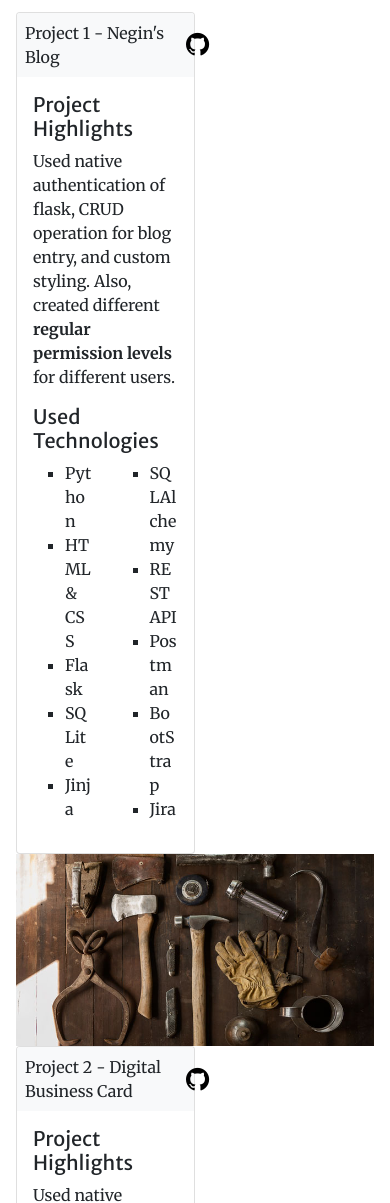
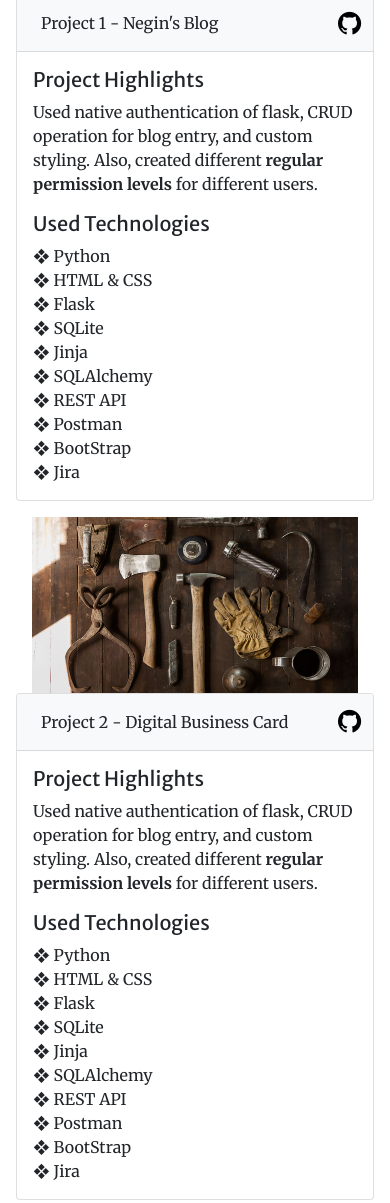
Before and after one commit to neginmaka/Negin-Portfolio, a plain HTML site: page index.html in a window 390 px wide. Shown: the part 3038-4241 px from the top of the page. Drawn offline with nearby package versions, Linux system fonts and the light colour scheme; some packages are replaced by stand-ins of ours; a script that the page names is missing.

Commit message:
Updated portfolio section to be responsive

```diff
--- a/index.html
+++ b/index.html
@@ -37,9 +37,9 @@
     <div class="container px-4 px-lg-5">
         <img alt="negin profile picture" class="profile-pic" src="assets/img/negin_circle_crop.png">
         <a class="navbar-brand" href="#page-top">Negin Maka</a>
-        <a class="navbar-brand" href="https://github.com/neginmaka" target="_blank" rel="noreferrer noopener"><i
+        <a class="navbar-brand" href="https://github.com/neginmaka" rel="noreferrer noopener" target="_blank"><i
                 class="bi bi-github fs-1 text-primary"></i></a>
-        <a class="navbar-brand" href="https://www.linkedin.com/in/neginmaka/" target="_blank" rel="noreferrer noopener"><i
+        <a class="navbar-brand" href="https://www.linkedin.com/in/neginmaka/" rel="noreferrer noopener" target="_blank"><i
                 class="bi bi-linkedin fs-1 text-primary"></i></a>
         <button aria-controls="navbarResponsive" aria-expanded="false" aria-label="Toggle navigation"
                 class="navbar-toggler navbar-toggler-right" data-bs-target="#navbarResponsive" data-bs-toggle="collapse"
@@ -132,9 +132,9 @@
 <div id="portfolio">
     <div class="container-fluid p-3">
         <div class="row g-0">
-            <div class="col-lg-6 col-sm-6 spacing">
-                <a class="portfolio-box" href="assets/img/portfolio/fullsize/1.jpg" title="Negin's Blog">
-                    <img alt="Negin's Blog" class="img-fluid" src="assets/img/portfolio/thumbnails/1.jpg">
+            <div class="col-md-6 px-3 text-center">
+                <a class="portfolio-box" href="http://neginmakadibucard.pythonanywhere.com/" title="Negin's Blog">
+                    <img alt="Negin's Blog" class="img-fluid spacing" src="assets/img/portfolio/thumbnails/1.jpg">
                     <div class="portfolio-box-caption">
                         <div class="project-category text-white-50">Project 1</div>
                         <div class="project-name">Negin-Blog</div>
@@ -142,15 +142,15 @@
                 </a>
             </div>
 
-            <div class="card w-50 h-25">
-                <div class="card-img-top d-flex align-items-center bg-light">
+            <div class="card mb-3 col">
+                <div class="card-img-top d-flex align-items-center bg-light card-header">
                     <p class="col p-2 m-0">Project 1 - Negin's Blog</p>
                     <div class="col-1 p-2 m-0">
-                        <a href="https://github.com/neginmaka/negin-blog" target="_blank" rel="noreferrer noopener"><i
+                        <a href="https://github.com/neginmaka/negin-blog" rel="noreferrer noopener" target="_blank"><i
                                 class="bi bi-github fs-3 text-black"></i></a>
                     </div>
                 </div>
-                <div class="card-body">
+                <div class="card-body mx-auto">
                     <h5 class="card-title">Project Highlights</h5>
                     <p class="card-text">Used native authentication of flask,
                         CRUD operation for blog entry, and custom styling. Also, created different <strong>regular
@@ -159,48 +159,43 @@
                     <h5 class="card-title">Used Technologies</h5>
                     <div class="container">
                         <div class="row">
-                            <div class="col-6">
-                                <ul>
-                                    <li>Python</li>
-                                    <li>HTML & CSS</li>
-                                    <li>Flask</li>
-                                    <li>SQLite</li>
-                                    <li>Jinja</li>
-                                </ul>
-                            </div>
-                            <div class="col-6">
-                                <ul>
-                                    <li>SQLAlchemy</li>
-                                    <li>REST API</li>
-                                    <li>Postman</li>
-                                    <li>BootStrap</li>
-                                    <li>Jira</li>
-                                </ul>
-                            </div>
+                            <div class="col-12 col-sm-6 col-md-4 col-lg-3">❖ Python</div>
+                            <div class="col-12 col-sm-6 col-md-4 col-lg-3">❖ HTML & CSS</div>
+                            <div class="col-12 col-sm-6 col-md-4 col-lg-3">❖ Flask</div>
+                            <div class="col-12 col-sm-6 col-md-4 col-lg-3">❖ SQLite</div>
+                            <div class="col-12 col-sm-6 col-md-4 col-lg-3">❖ Jinja</div>
+                            <div class="col-12 col-sm-6 col-md-4 col-lg-3">❖ SQLAlchemy</div>
+                            <div class="col-12 col-sm-6 col-md-4 col-lg-3">❖ REST API</div>
+                            <div class="col-12 col-sm-6 col-md-4 col-lg-3">❖ Postman</div>
+                            <div class="col-12 col-sm-6 col-md-4 col-lg-3">❖ BootStrap</div>
+                            <div class="col-12 col-sm-6 col-md-4 col-lg-3">❖ Jira</div>
                         </div>
                     </div>
+
                 </div>
             </div>
+        </div>
 
-
-            <div class="col-lg-6 col-sm-6">
-                <a class="portfolio-box" href="assets/img/portfolio/fullsize/6.jpg" title="DiBuCard">
+        <div class="row g-0">
+            <div class="col-md-6 px-3 text-center">
+                <a class="portfolio-box" href="http://neginmakadibucard.pythonanywhere.com/" title="DiBuCard">
                     <img alt="DiBuCard" class="img-fluid" src="assets/img/portfolio/thumbnails/6.jpg">
-                    <div class="portfolio-box-caption p-3">
+                    <div class="portfolio-box-caption">
                         <div class="project-category text-white-50">Project 2</div>
                         <div class="project-name">Digital Business Card</div>
                     </div>
                 </a>
             </div>
-            <div class="card w-50">
-                <div class="card-img-top d-flex align-items-center bg-light">
+            <div class="card col-sm-6 col-md-6 col-lg-6">
+                <div class="card-img-top d-flex align-items-center bg-light card-header">
                     <p class="col p-2 m-0">Project 2 - Digital Business Card</p>
                     <div class="col-1 p-2 m-0">
-                        <a href="https://github.com/neginmaka/Digital-Business-Card" target="_blank" rel="noreferrer noopener"><i
-                                class="bi bi-github fs-3 text-black"></i></a>
+                        <a href="https://github.com/neginmaka/Digital-Business-Card" rel="noreferrer noopener"
+                           target="_blank"><i
+                                class="bi bi-github fs-3 text-black "></i></a>
                     </div>
                 </div>
-                <div class="card-body">
+                <div class="card-body mx-auto">
                     <h5 class="card-title">Project Highlights</h5>
                     <p class="card-text">Used native authentication of flask,
                         CRUD operation for blog entry, and custom styling. Also, created different<strong> regular
@@ -209,19 +204,19 @@
                     <h5 class="card-title">Used Technologies</h5>
                     <div class="container">
                         <div class="row">
-                            <div class="col-6">❖ Python</div>
-                            <div class="col-6">❖ HTML & CSS</div>
-                            <div class="col-6">❖ Flask</div>
-                            <div class="col-6">❖ SQLite</div>
-                            <div class="col-6">❖ Jinja</div>
-                            <div class="col-6">❖ SQLAlchemy</div>
-                            <div class="col-6">❖ REST API</div>
-                            <div class="col-6">❖ Postman</div>
-                            <div class="col-6">❖ BootStrap</div>
-                            <div class="col-6">❖ Jira</div>
-
+                            <div class="col-12 col-sm-6 col-md-4 col-lg-3">❖ Python</div>
+                            <div class="col-12 col-sm-6 col-md-4 col-lg-3">❖ HTML & CSS</div>
+                            <div class="col-12 col-sm-6 col-md-4 col-lg-3">❖ Flask</div>
+                            <div class="col-12 col-sm-6 col-md-4 col-lg-3">❖ SQLite</div>
+                            <div class="col-12 col-sm-6 col-md-4 col-lg-3">❖ Jinja</div>
+                            <div class="col-12 col-sm-6 col-md-4 col-lg-3">❖ SQLAlchemy</div>
+                            <div class="col-12 col-sm-6 col-md-4 col-lg-3">❖ REST API</div>
+                            <div class="col-12 col-sm-6 col-md-4 col-lg-3">❖ Postman</div>
+                            <div class="col-12 col-sm-6 col-md-4 col-lg-3">❖ BootStrap</div>
+                            <div class="col-12 col-sm-6 col-md-4 col-lg-3">❖ Jira</div>
                         </div>
                     </div>
+
 
                 </div>
             </div>
```
